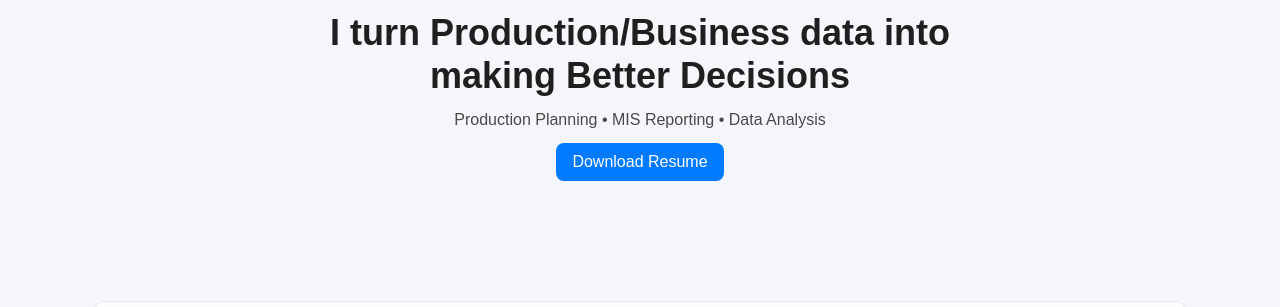
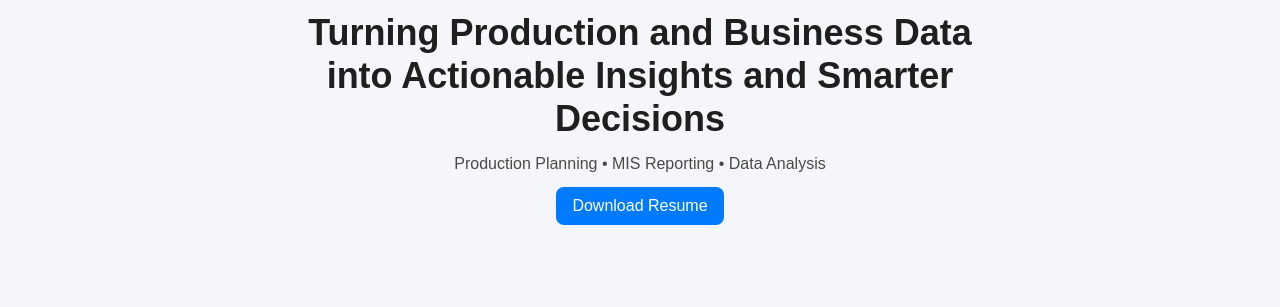
Before and after one commit to IsaacAyomide502/My-Profile, a plain HTML site: page index.html in a window 1280 px wide. Shown: the part 273-580 px from the top of the page. Drawn offline with Linux system fonts and the light colour scheme.

Commit message:
Refactor index.html for better readability and structure
Updated the hero section heading for clarity and improved the overall structure of the HTML document.

```diff
--- a/index.html
+++ b/index.html
@@ -33,7 +33,7 @@
 
         <img src="PhotoshopExtension_Image.png" class="profile-pic">
 
-        <h1>I turn Production/Business data into making Better Decisions</h1>
+        <h1>Turning Production and Business Data into Actionable Insights and Smarter Decisions</h1>
 
         <p>Production Planning • MIS Reporting • Data Analysis</p>
 
```
